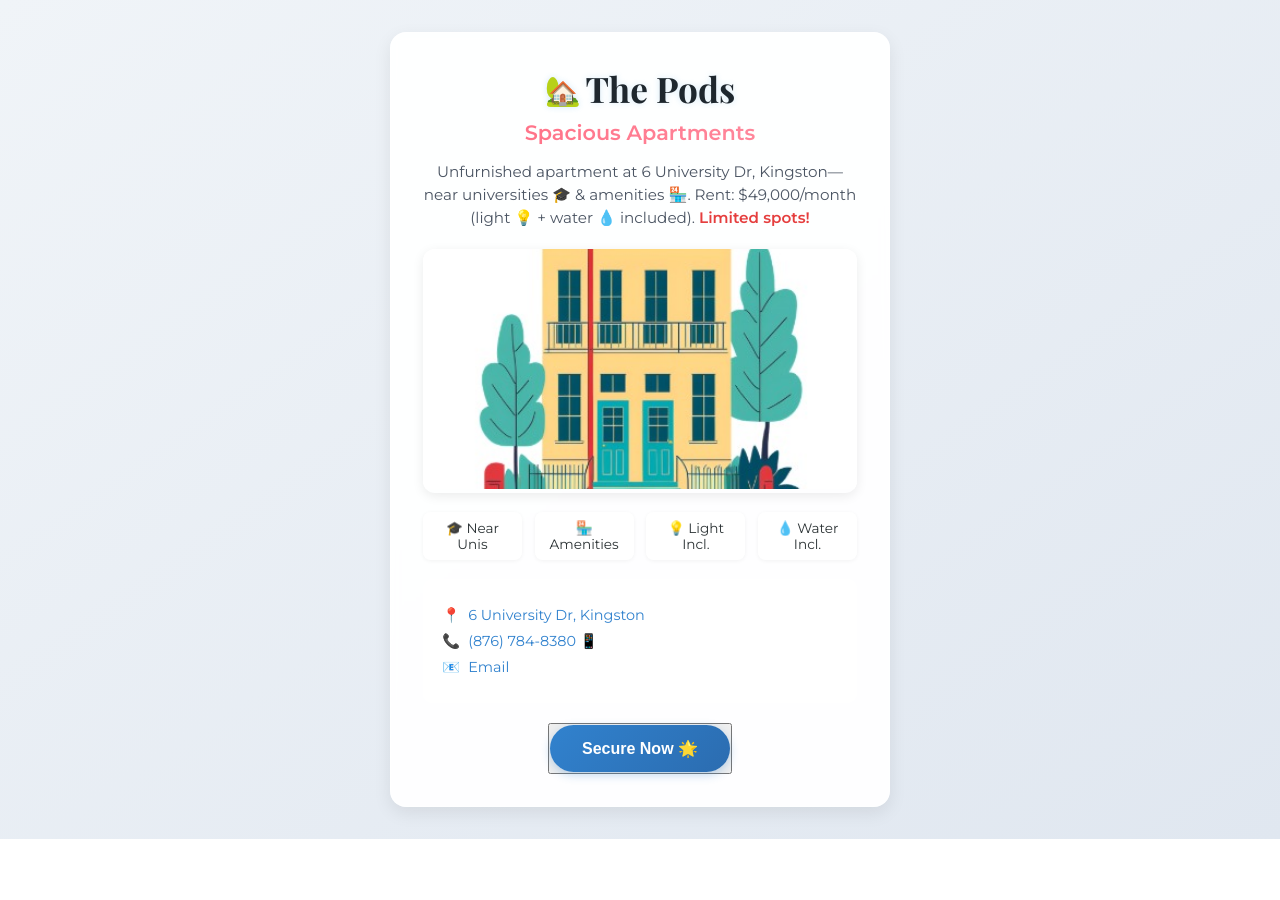
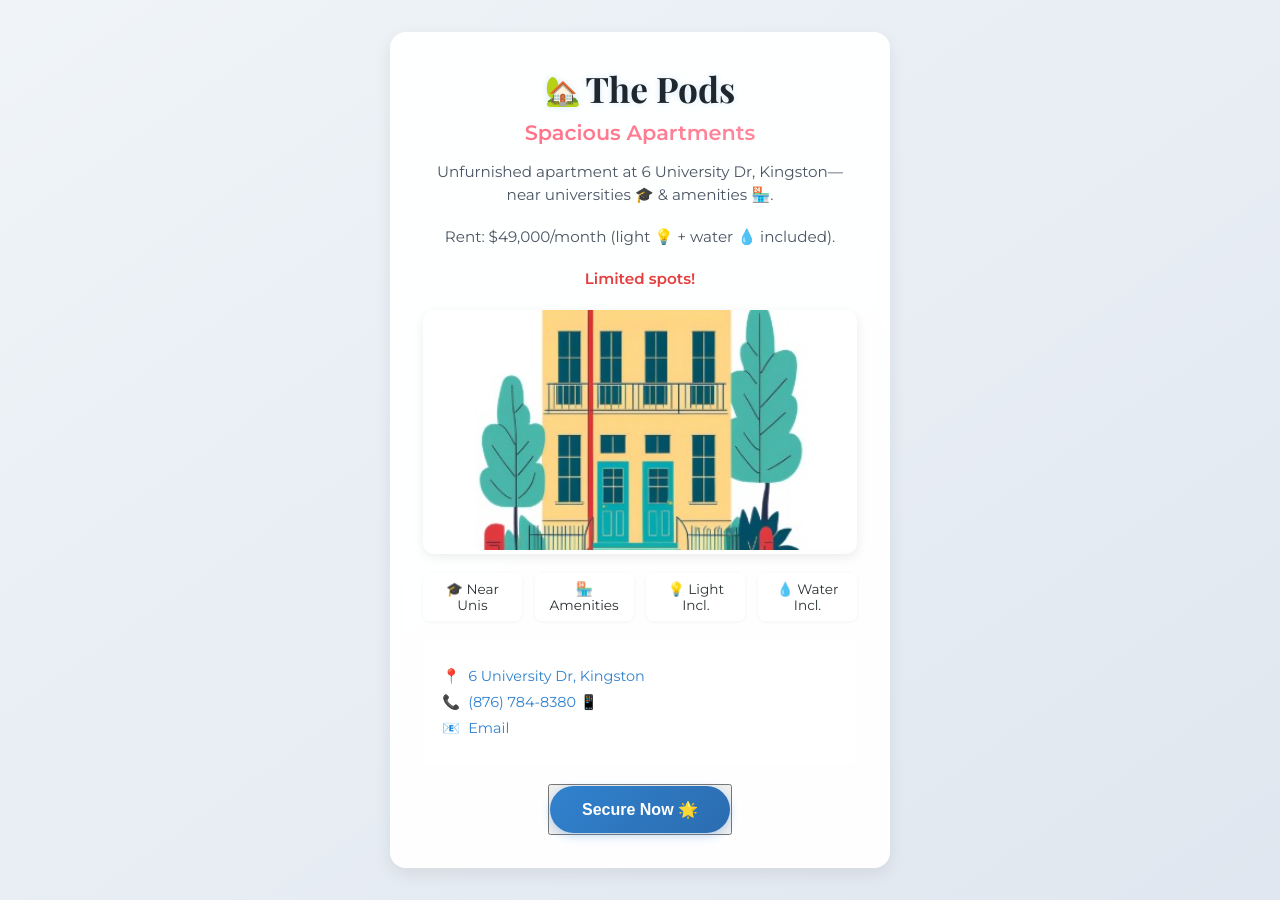
Before and after one commit to Dougsworth/Thepods, a React (Vite) app: page / in a window 1280 px wide. Before the commit the page ends 839 px from the top, so only its background shows below. Built offline with nearby package versions, Linux system fonts and the light colour scheme.

Commit message:
edits to frontend

```diff
--- a/src/App.css
+++ b/src/App.css
@@ -11,21 +11,19 @@
 /* Body */
 body {
   font-family: "Montserrat", sans-serif;
-  background: linear-gradient(145deg, #e9eef5, #d8e0eb);
+  background: linear-gradient(145deg, #f0f4f8, #e0e7f0);
   color: #2d3436;
   min-height: 100vh;
   display: flex;
   justify-content: center;
-  align-items: center;
+  align-items: flex-start;
   overflow-y: auto;
 }
 
 /* Container */
 .container {
   width: 100%;
-  max-width: 520px;
-  padding: 1.5rem;
-  margin: 2rem auto;
+  padding: 1rem;
   display: flex;
   flex-direction: column;
   align-items: center;
@@ -33,52 +31,66 @@ body {
 
 /* Card */
 .card {
-  background: rgba(255, 255, 255, 0.9);
-  border-radius: 20px;
-  box-shadow: 0 12px 40px rgba(0, 0, 0, 0.1), 0 4px 12px rgba(0, 0, 0, 0.05);
-  padding: 2.5rem;
+  background: rgba(255, 255, 255, 0.95);
+  border-radius: 16px;
+  box-shadow: 0 6px 18px rgba(0, 0, 0, 0.08);
+  padding: 1.5rem;
   text-align: center;
-  animation: slideUp 0.8s ease-out;
-  border: 1px solid rgba(255, 255, 255, 0.2);
-  backdrop-filter: blur(8px);
-  position: relative;
-  overflow: hidden;
+  animation: slideUp 0.6s ease-out;
+  border: 1px solid rgba(255, 255, 255, 0.3);
+  backdrop-filter: blur(5px);
+  width: 100%;
+  max-width: 380px;
 }
 
 /* Title */
 .glowing-text {
   font-family: "Playfair Display", serif;
-  font-size: 2.6rem;
+  font-size: 1.8rem;
   color: #1e272e;
-  margin-bottom: 0.6rem;
-  letter-spacing: -0.5px;
-  text-shadow: 0 0 12px rgba(52, 152, 219, 0.3);
-  animation: fadeInDown 1s ease-out;
+  margin-bottom: 0.5rem;
+  display: flex;
+  align-items: center;
+  justify-content: center;
+  gap: 0.3rem;
+  text-shadow: 0 0 6px rgba(52, 152, 219, 0.2);
+  animation: fadeInDown 0.8s ease-out;
+}
+
+.glowing-text .icon {
+  font-size: 1.6rem;
 }
 
 /* Subtitle */
 .subtitle {
-  font-size: 1.5rem;
-  background: linear-gradient(90deg, #ff7675, #e84393);
+  font-size: 1.1rem;
+  background: linear-gradient(90deg, #ff6b81, #ff8fa3);
   -webkit-background-clip: text;
   background-clip: text;
   color: transparent;
   font-weight: 600;
-  margin: 0.3rem 0;
-  letter-spacing: 0.5px;
+  margin-bottom: 1rem;
 }
 
 /* Description */
-.description {
-  font-size: 1rem;
-  color: #636e72;
-  margin: 1.5rem 0;
-  line-height: 1.6;
-  animation: fadeIn 1.5s ease-out;
+.description-container {
+  margin-bottom: 1.2rem;
 }
 
-.description strong {
-  color: #d63031;
+.description {
+  font-size: 0.85rem;
+  color: #4b5563;
+  line-height: 1.5;
+}
+
+.rent-details {
+  margin-top: 0.3rem;
+  font-weight: 500;
+}
+
+.urgency {
+  margin-top: 0.3rem;
+  color: #e53e3e;
   font-weight: 600;
 }
 
@@ -86,21 +98,21 @@ body {
 .image-container {
   position: relative;
   width: 100%;
-  border-radius: 14px;
+  border-radius: 12px;
   overflow: hidden;
-  margin: 1.5rem 0;
-  box-shadow: 0 6px 25px rgba(0, 0, 0, 0.1);
+  margin-bottom: 1.2rem;
+  box-shadow: 0 3px 12px rgba(0, 0, 0, 0.08);
 }
 
 .property-image {
   width: 100%;
-  height: 280px;
+  height: 180px;
   object-fit: cover;
-  transition: transform 0.4s ease;
+  transition: transform 0.3s ease;
 }
 
 .property-image:hover {
-  transform: scale(1.06);
+  transform: scale(1.05);
 }
 
 .image-overlay {
@@ -108,10 +120,10 @@ body {
   bottom: 0;
   left: 0;
   right: 0;
-  background: linear-gradient(to top, rgba(0, 0, 0, 0.65), transparent);
+  background: linear-gradient(to top, rgba(0, 0, 0, 0.6), transparent);
   color: #fff;
-  padding: 1rem;
-  font-size: 0.9rem;
+  padding: 0.7rem;
+  font-size: 0.8rem;
   opacity: 0;
   transition: opacity 0.3s ease;
 }
@@ -123,141 +135,75 @@ body {
 /* Features Grid */
 .features-grid {
   display: grid;
-  grid-template-columns: repeat(2, 1fr);
-  gap: 1rem;
-  margin: 1.5rem 0;
-  font-size: 0.9rem;
+  grid-template-columns: 1fr 1fr;
+  gap: 0.6rem;
+  margin-bottom: 1.2rem;
+  font-size: 0.8rem;
   color: #2d3436;
 }
 
 .features-grid span {
-  background: rgba(255, 255, 255, 0.7);
-  padding: 0.5rem 1rem;
-  border-radius: 12px;
-  box-shadow: 0 2px 8px rgba(0, 0, 0, 0.05);
-  transition: transform 0.3s ease;
-}
-
-.features-grid span:hover {
-  transform: translateY(-3px);
+  background: rgba(255, 255, 255, 0.8);
+  padding: 0.5rem;
+  border-radius: 8px;
+  box-shadow: 0 1px 4px rgba(0, 0, 0, 0.05);
 }
 
 /* Contact Info */
 .contact-info {
   width: 100%;
-  padding: 1.5rem;
-  margin: 1.5rem 0;
-  background: rgba(255, 255, 255, 0.85);
-  border-radius: 14px;
-  backdrop-filter: blur(6px);
-  box-shadow: 0 4px 15px rgba(0, 0, 0, 0.05);
+  padding: 1rem;
+  background: rgba(255, 255, 255, 0.9);
+  border-radius: 10px;
+  margin-bottom: 1.2rem;
+  font-size: 0.85rem;
+  color: #2d3436;
 }
 
 .contact-info p {
-  font-size: 0.95rem;
-  color: #2d3436;
-  margin: 0.8rem 0;
+  margin: 0.5rem 0;
   display: flex;
   align-items: center;
-  gap: 0.6rem;
+  gap: 0.5rem;
 }
 
 .contact-info a {
-  color: #0984e3;
+  color: #3182ce;
   text-decoration: none;
-  position: relative;
   transition: color 0.3s ease;
 }
 
-.contact-info a::after {
-  content: "";
-  position: absolute;
-  width: 0;
-  height: 2px;
-  bottom: -3px;
-  left: 0;
-  background: #0984e3;
-  transition: width 0.3s ease;
-}
-
 .contact-info a:hover {
-  color: #0652dd;
-}
-
-.contact-info a:hover::after {
-  width: 100%;
+  color: #2b6cb0;
 }
 
 /* Button */
 .contact-button a {
   text-decoration: none;
-  background: linear-gradient(135deg, #0984e3, #0652dd);
+  background: linear-gradient(135deg, #3182ce, #2b6cb0);
   color: #fff;
-  padding: 0.9rem 2.2rem;
-  border-radius: 50px;
-  font-size: 1rem;
+  padding: 0.8rem;
+  border-radius: 40px;
+  font-size: 0.95rem;
   font-weight: 600;
-  display: inline-block;
+  display: block;
+  width: 100%;
+  text-align: center;
   transition: all 0.3s ease;
-  box-shadow: 0 5px 15px rgba(9, 132, 227, 0.3);
+  box-shadow: 0 3px 10px rgba(49, 130, 206, 0.3);
 }
 
 .contact-button a:hover {
-  transform: translateY(-3px);
-  background: linear-gradient(135deg, #0652dd, #033c99);
-  box-shadow: 0 8px 20px rgba(9, 132, 227, 0.5);
-}
-
-/* Responsive Design */
-@media screen and (max-width: 768px) {
-  .container {
-    padding: 1rem;
-  }
-
-  .card {
-    padding: 2rem;
-  }
-
-  .glowing-text {
-    font-size: 2.2rem;
-  }
-
-  .subtitle {
-    font-size: 1.3rem;
-  }
-
-  .property-image {
-    height: 240px;
-  }
-
-  .features-grid {
-    grid-template-columns: 1fr;
-  }
-
-  .contact-info p {
-    font-size: 0.9rem;
-  }
-
-  .contact-button a {
-    padding: 0.8rem 1.8rem;
-    font-size: 0.95rem;
-  }
+  background: linear-gradient(135deg, #2b6cb0, #2a4365);
+  transform: translateY(-2px);
+  box-shadow: 0 5px 12px rgba(49, 130, 206, 0.4);
 }
 
 /* Animations */
-@keyframes fadeIn {
-  from {
-    opacity: 0;
-  }
-  to {
-    opacity: 1;
-  }
-}
-
 @keyframes fadeInDown {
   from {
     opacity: 0;
-    transform: translateY(-15px);
+    transform: translateY(-10px);
   }
   to {
     opacity: 1;
@@ -268,10 +214,68 @@ body {
 @keyframes slideUp {
   from {
     opacity: 0;
-    transform: translateY(30px);
+    transform: translateY(20px);
   }
   to {
     opacity: 1;
     transform: translateY(0);
   }
 }
+
+/* Desktop Adjustments */
+@media screen and (min-width: 768px) {
+  .container {
+    padding: 2rem;
+  }
+
+  .card {
+    padding: 2rem;
+    max-width: 500px;
+  }
+
+  .glowing-text {
+    font-size: 2.2rem;
+  }
+
+  .glowing-text .icon {
+    font-size: 1.8rem;
+  }
+
+  .subtitle {
+    font-size: 1.3rem;
+  }
+
+  .description {
+    font-size: 0.95rem;
+  }
+
+  .rent-details {
+    margin-top: 0.5rem;
+  }
+
+  .urgency {
+    margin-top: 0.5rem;
+  }
+
+  .property-image {
+    height: 240px;
+  }
+
+  .features-grid {
+    grid-template-columns: repeat(4, 1fr);
+    font-size: 0.85rem;
+    gap: 0.8rem;
+  }
+
+  .contact-info {
+    padding: 1.2rem;
+    font-size: 0.9rem;
+  }
+
+  .contact-button a {
+    padding: 0.9rem 2rem;
+    font-size: 1rem;
+    width: auto;
+    display: inline-block;
+  }
+}
--- a/src/App.jsx
+++ b/src/App.jsx
@@ -21,11 +21,18 @@ const App = () => {
         </h1>
         <p className="subtitle">Spacious Apartments</p>
 
-        <p className="description">
-          Unfurnished apartment at 6 University Dr, Kingston—near universities
-          🎓 & amenities 🏪. Rent: $49,000/month (light 💡 + water 💧 included).{" "}
-          <strong>Limited spots!</strong>
-        </p>
+        <div className="description-container">
+          <p className="description">
+            Unfurnished apartment at 6 University Dr, Kingston—near universities
+            🎓 & amenities 🏪.
+          </p>
+          <p className="description rent-details">
+            Rent: $49,000/month (light 💡 + water 💧 included).
+          </p>
+          <p className="description urgency">
+            <strong>Limited spots!</strong>
+          </p>
+        </div>
 
         <div className="image-container">
           <img
```
